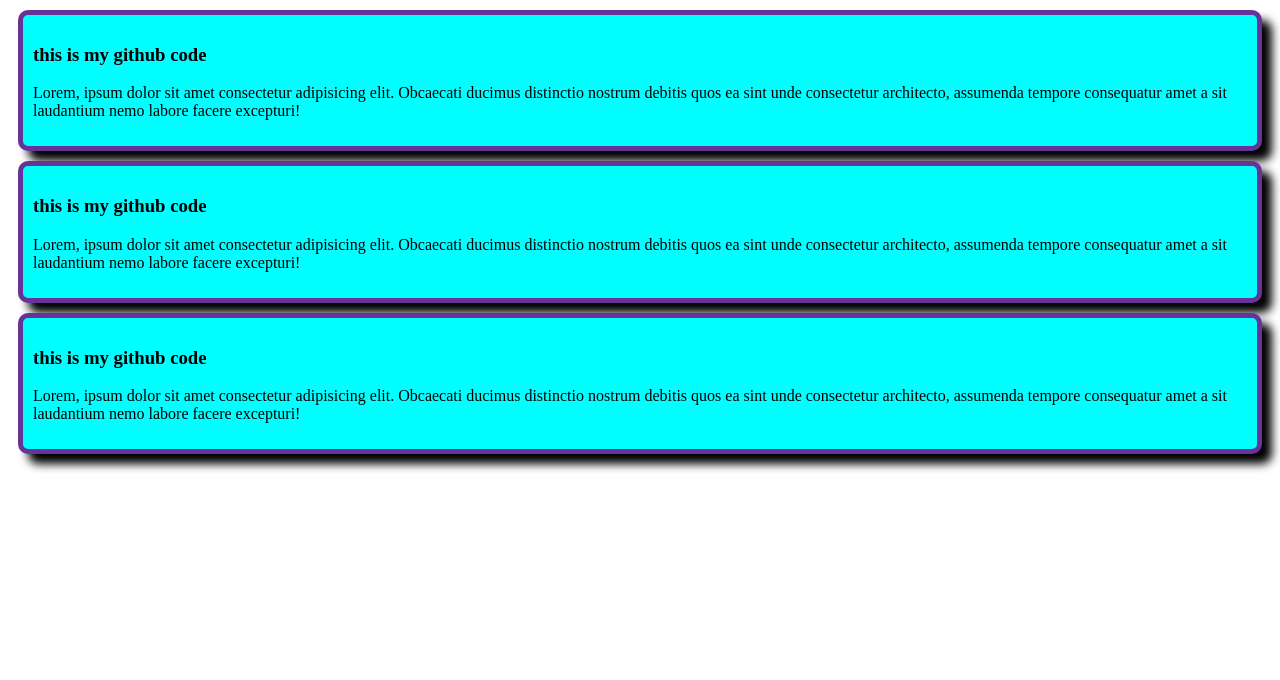
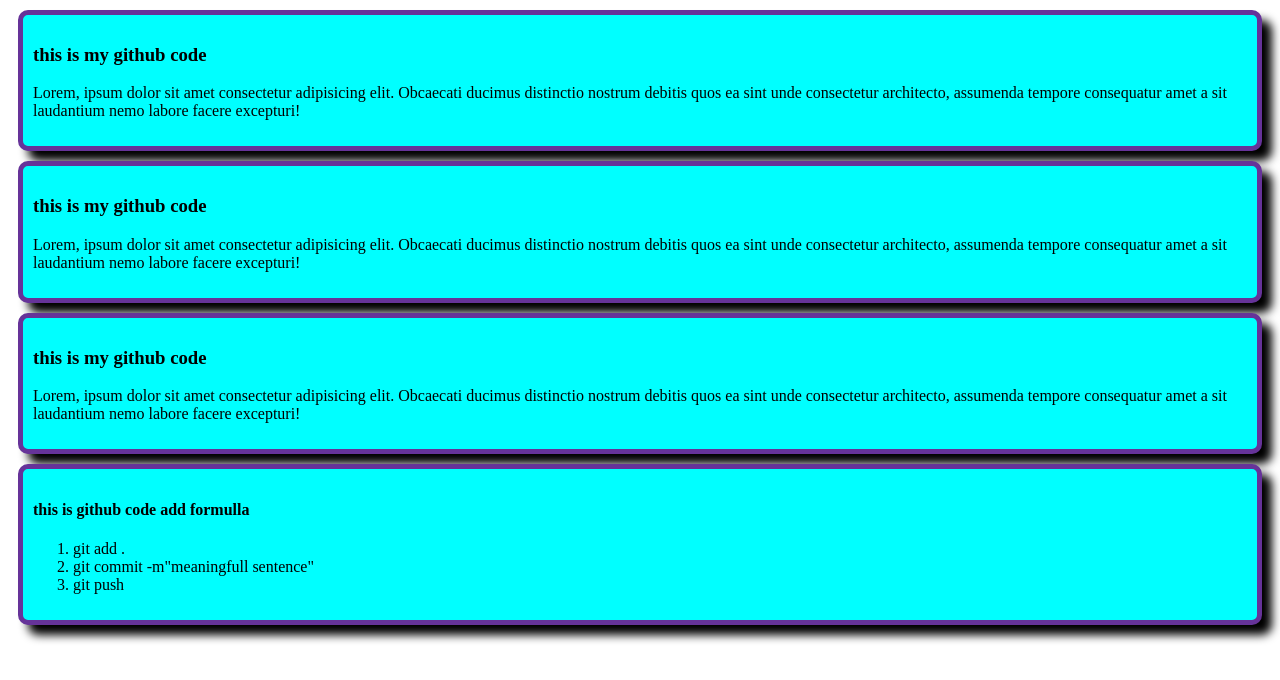
Before and after one commit to Habib126/My-fast-blog-repo, a plain HTML site: page index.html in a window 1280 px wide. Drawn offline with Linux system fonts and the light colour scheme.

Commit message:
my fast blog

```diff
--- a/index.html
+++ b/index.html
@@ -28,6 +28,14 @@
         sint unde consectetur architecto, assumenda tempore consequatur amet a sit laudantium nemo labore facere
         excepturi!</p>
 </div>
+<div>
+    <h4>this is github code add formulla</h4>
+    <ol>
+        <li>git add .</li>
+        <li>git commit -m"meaningfull sentence"</li>
+        <li>git push</li>
+    </ol>
+</div>
 
 
 
```
